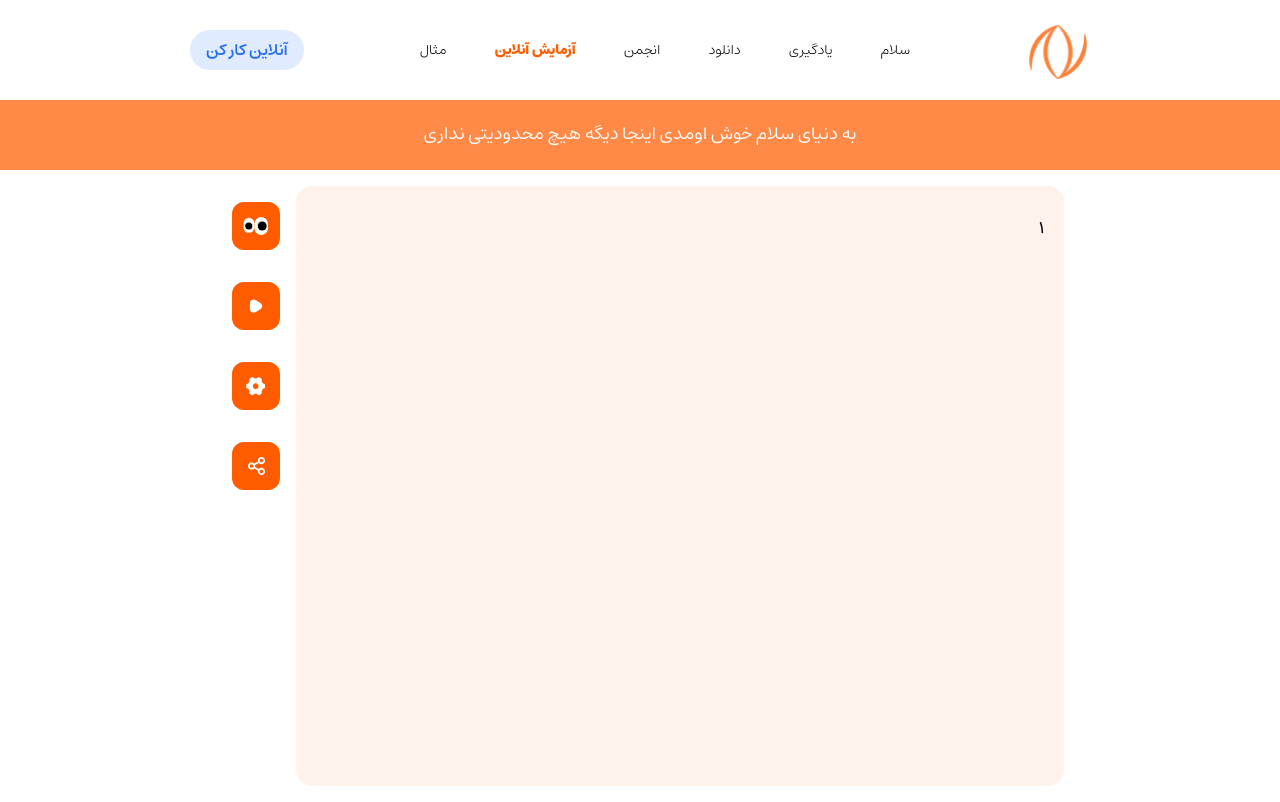
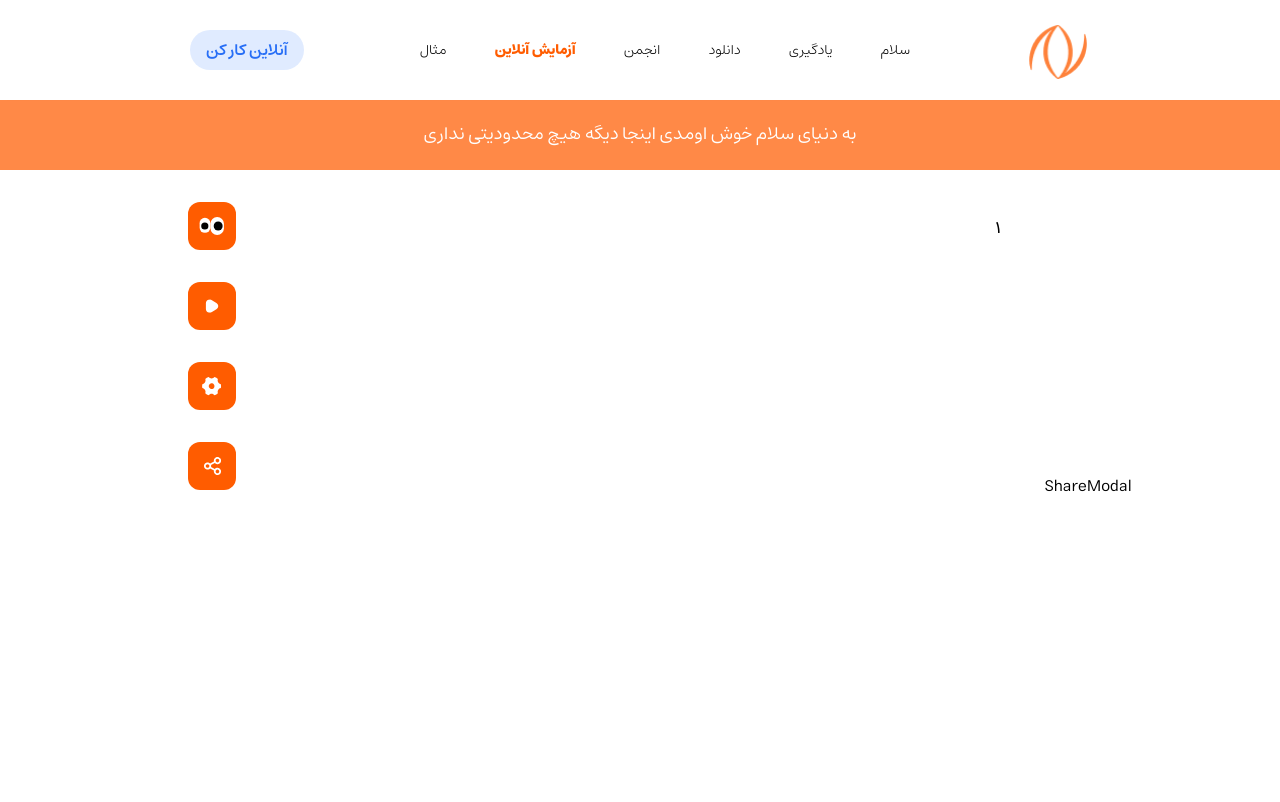
Before and after one commit to SalamLang/Salam-Website, a Next.js app: page /Playground in a window 1280 px wide. Both pictures are taken after a click on the link "انجمن". Built offline with nearby package versions, Linux system fonts and the light colour scheme.

Commit message:
Refactor BoxEditor component to conditionally render a placeholder when content length is 0

```diff
--- a/src/components/molecules/BoxEditor.jsx
+++ b/src/components/molecules/BoxEditor.jsx
@@ -43,8 +43,9 @@ export default function BoxEditor() {
   }, []);
 
   return (
-    <div className="w-full max-h-[600px] h-[600px] overflow-auto flex justify-center items-start bg-cream-light rounded-2xl">
+    <div className="w-full max-h-[600px] h-[600px] overflow-auto flex justify-center items-start max-md:bg-cream-light rounded-2xl">
       <div className="w-auto h-auto p-5 !pt-[30px] !pl-4 gap-5 text-base !font-Estedad-Medium flex flex-col justify-center items-center">
+        {contentLength === 0 && <p className={fontName}>۱</p>}
         {Array.from({ length: contentLength }).map((_, index) => {
           return (
             <p key={index} className={fontName}>
--- a/src/components/molecules/Editor.jsx
+++ b/src/components/molecules/Editor.jsx
@@ -3,11 +3,13 @@ import BoxEditor from "./BoxEditor";
 import { useContext } from "react";
 import { EditorModalsProvider } from "@/utils/contexts/EditorModals";
 import SettingModal from "./SettingModal";
+import ShareModal from "./ShareModal";
 
 export default function Editor() {
   return (
     <EditorModalsProvider>
       <SettingModal />
+      <ShareModal />
       <div
         className={`w-full md:[90%] lg:max-w-[70%] h-full py-4 px-6 flex max-sm:flex-col justify-between items-center`}
       >
```
